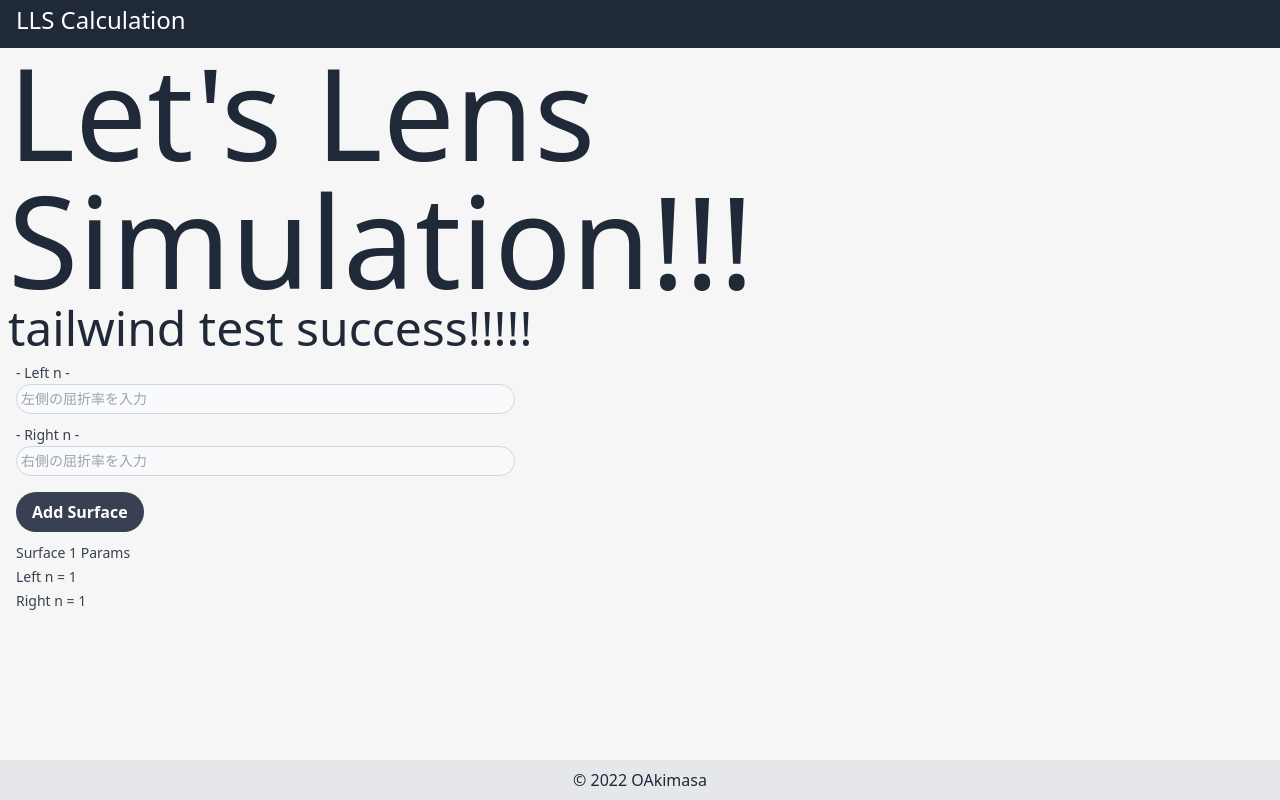
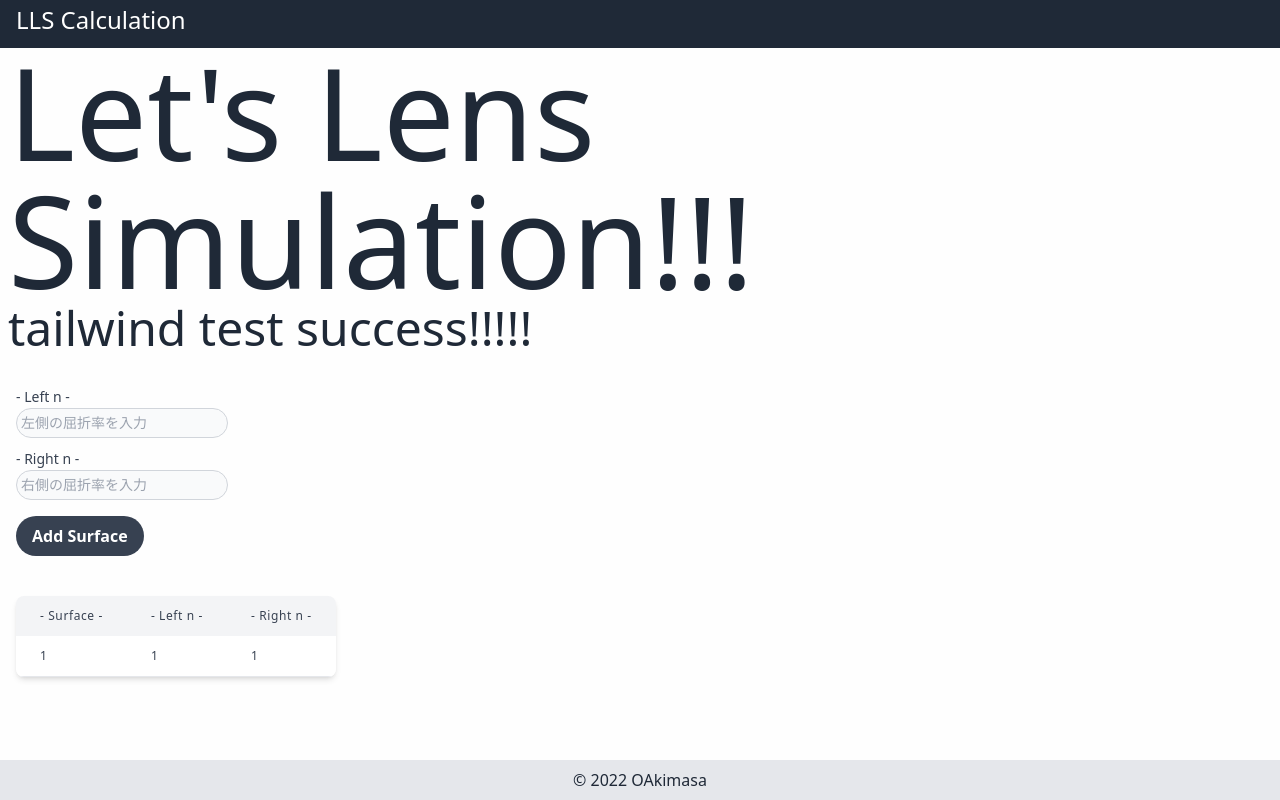
Before and after one commit to OAkimasa/lens-calc-app, a React (Create React App) app: page / in a window 1280 px wide. Built offline with nearby package versions, Linux system fonts and the light colour scheme.

Commit message:
ParamTable作成

```diff
--- a/src/calculation/AddLensSurface.jsx
+++ b/src/calculation/AddLensSurface.jsx
@@ -6,7 +6,8 @@ export const AddLensSurface = (props) => {
     const { nLensLeft, nLensRight, onchangeInputNLensLeft, onchangeInputNLensRight, onClickAddParams } = props;
     return (
         <div class="mx-2">
-            <a>
+            <br />
+            <div>
                 <InputWithLabel
                     onChange={onchangeInputNLensLeft}
                     placeholder="左側の屈折率を入力"
@@ -24,7 +25,7 @@ export const AddLensSurface = (props) => {
                 <PrimaryButton onClick={onClickAddParams}>
                     Add Surface
                 </PrimaryButton>
-            </a>
+            </div>
         </div>
     );
 };
--- a/src/calculation/CreateParamList.jsx
+++ b/src/calculation/CreateParamList.jsx
@@ -1,21 +1,18 @@
 import React from "react";
-import { PrimaryLabel } from "../components/atoms/label/PrimaryLabel";
+import { PrimaryTable } from "../components/molecules/PrimayTable";
 
 export const CreateParamList = (props) => {
     const { aLensParams } = props;
     return (
         <div class="mx-2">
-            <a>
-                <PrimaryLabel>Surface 1 Params</PrimaryLabel>
+            <div>
                 <div>
                     <ul>
-                        <PrimaryLabel>Left n = {aLensParams[0]}</PrimaryLabel>
                         <br />
-                        <PrimaryLabel>Right n = {aLensParams[1]}</PrimaryLabel>
-                        <br />
+                        <PrimaryTable>{aLensParams}</PrimaryTable>
                     </ul>
                 </div>
-            </a>
+            </div>
         </div>
     );
 };
--- a/src/components/atoms/input/Input.jsx
+++ b/src/components/atoms/input/Input.jsx
@@ -1,9 +1,13 @@
 export const Input = (props) => {
     const { onChange, placeholder = "", value } = props;
-    return <input
+    return <input type="number"
         onChange={event => onChange(event)}
         placeholder={placeholder}
         value={value}
-        class="bg-gray-50 border border-gray-300 text-gray-900 text-sm outline-gray-500 hover:bg-gray-100 rounded-full focus:ring-gray-900 focus:border-gray-900 block w-2/5 p-1 dark:bg-gray-700 dark:border-gray-600 dark:placeholder-gray-400 dark:text-white dark:focus:ring-gray-500 dark:focus:border-gray-500"
+        class="bg-gray-50 border border-gray-300 text-gray-900 text-sm
+            outline-gray-500 hover:bg-gray-100 rounded-full focus:ring-gray-900
+            focus:border-gray-900 block w-2/5 min-w-fit max-w-fit p-1
+            dark:bg-gray-700 dark:border-gray-600 dark:placeholder-gray-400
+            dark:text-white dark:focus:ring-gray-500 dark:focus:border-gray-500"
     />;
 };
--- /dev/null
+++ b/src/components/atoms/thread/PrimaryThread.jsx
@@ -0,0 +1,13 @@
+export const PrimaryThread = (props) => {
+    const { children } = props;
+    return (
+        <>
+            <td
+                class="mb-2 text-xs font-medium text-gray-700 text-left dark:text-gray-300
+                    py-3 px-6 tracking-wider"
+            >
+                {children}
+            </td>
+        </>
+    );
+};
--- /dev/null
+++ b/src/components/molecules/PrimayTable.jsx
@@ -0,0 +1,33 @@
+import { PrimaryLabel } from "../atoms/label/PrimaryLabel";
+import { PrimaryThread } from "../atoms/thread/PrimaryThread";
+
+export const PrimaryTable = (props) => {
+    const { children } = props;
+    console.log(children);
+    return (
+        <div class="flex flex-col max-w-fit">
+            <div class="overflow-x-auto sm:-mx-6 lg:-mx-8">
+                <div class="inline-block py-2 min-w-full sm:px-6 lg:px-8">
+                    <div class="overflow-hidden rounded-xl shadow-md sm:rounded-lg">
+                        <table class="min-w-full">
+                            <thead class="bg-gray-100 dark:bg-gray-700">
+                                <tr>
+                                    <PrimaryThread>- Surface -</PrimaryThread>
+                                    <PrimaryThread>- Left n -</PrimaryThread>
+                                    <PrimaryThread>- Right n -</PrimaryThread>
+                                </tr>
+                            </thead>
+                            <tbody class="bg-white border-b">
+                                <tr>
+                                    <PrimaryThread>1</PrimaryThread>
+                                    <PrimaryThread>{children[0]}</PrimaryThread>
+                                    <PrimaryThread>{children[1]}</PrimaryThread>
+                                </tr>
+                            </tbody>
+                        </table>
+                    </div>
+                </div>
+            </div>
+        </div>
+    );
+};
--- a/src/styles.css
+++ b/src/styles.css
@@ -1,5 +1,5 @@
 body {
-    background-color: #f6f6f6;
+    background-color: #fefefe;
     margin: 0;
     min-height: 100vh;
 }
```
